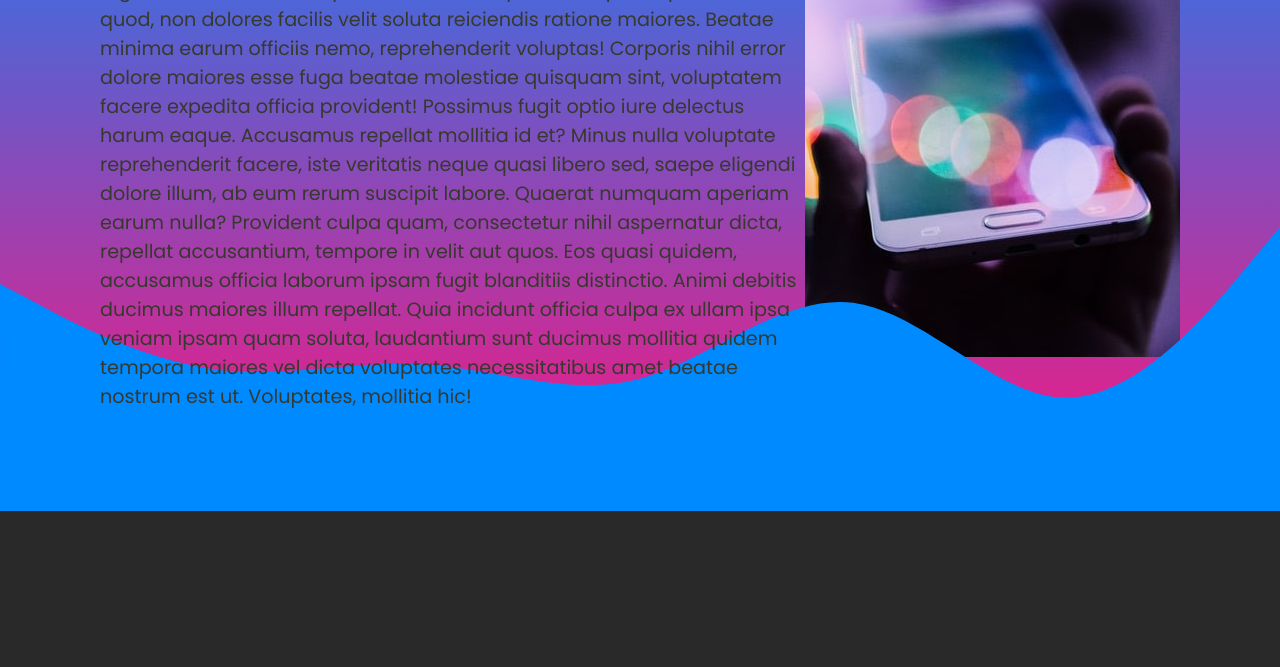
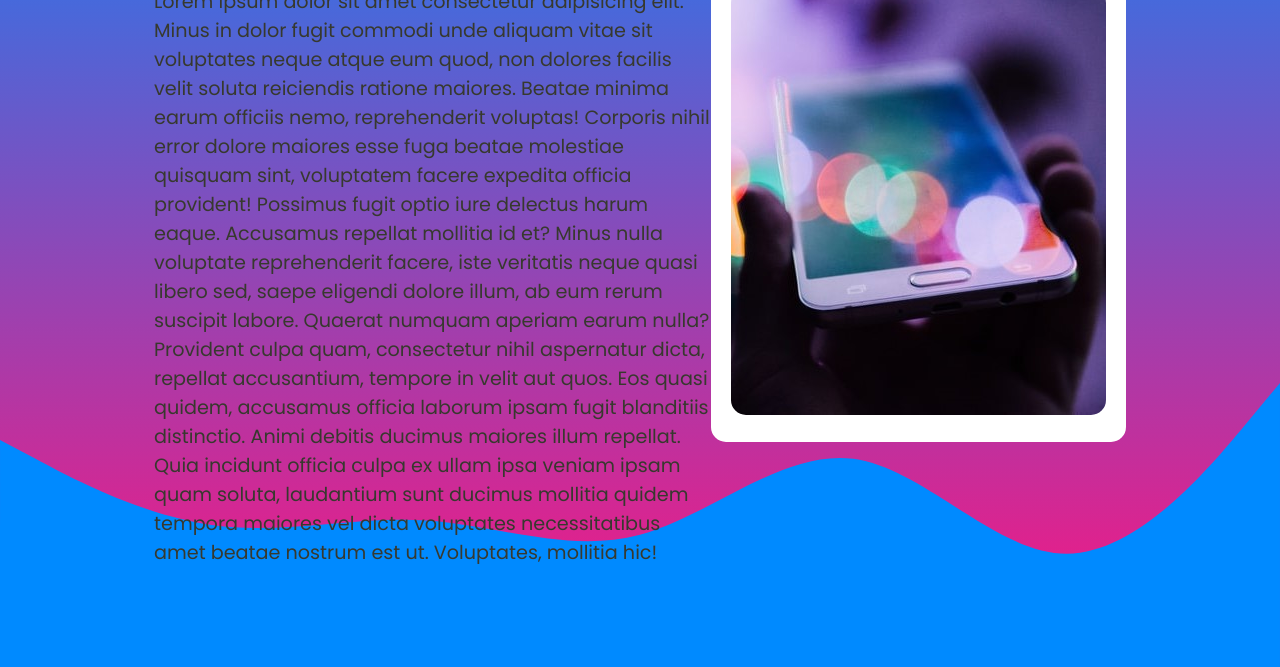
Before and after one commit to SebaGNH/Wave-Banner-Background, a plain HTML site: page index.html in a window 1280 px wide. Shown: the part 257-924 px from the top of the page. Before the commit the page ends 800 px from the top, so only its background shows below. Drawn offline with Linux system fonts and the light colour scheme.

Commit message:
se completaron estilos

```diff
--- a/css/style.sass
+++ b/css/style.sass
@@ -8,38 +8,43 @@
 body
     background-color: #292929
     color: #fff
-    display: flex
-    justify-content: center
-    align-items: center
-    min-height: 100vh
     font-family: 'Poppins', sans-serif
 
 main
     position: relative
     width: 100%
-    display: flex
-    justify-content: space-between
-    align-items: center
+    min-height: 100vh
     padding: 100px
-    box-sizing: border-box
     background: linear-gradient(180deg, #008aff, #ff137d),  url(../img/img-bg.jpg)
     background-size: cover
     background-blend-mode: screen
-    .content
-        z-index: 9
-        max-width: 700px
-        h2
-            font-size: 3em
-            color: #37392E
-        p
-            font-size: 1.2em
-            color: #37392E
-    img
-        z-index: 3
-        position: relative
-        border-radius: 15px
-    .wave
-        z-index: 5
-        position: absolute
-        bottom: 0
-        left: 0
+    display: flex
+    justify-content: center
+    .container
+        width: 90%
+        max-width: 1200px
+        display: flex
+        justify-content: space-between
+        align-items: center
+        .content
+            z-index: 9
+            max-width: 700px
+            h2
+                font-size: 3em
+                color: #37392E
+            p
+                font-size: 1.2em
+                color: #37392E
+        .img-box
+            z-index: 3
+            background-color: #fff
+            padding: 20px
+            border-radius: 15px
+            img
+                position: relative
+                border-radius: 15px
+        .wave
+            z-index: 5
+            position: absolute
+            bottom: 0
+            left: 0
--- a/index.html
+++ b/index.html
@@ -10,6 +10,7 @@
 </head>
 <body>
     <main>
+        <div class="container">
             <div class="content">
                 <h2>Wave Banner Background</h2>
                 <p>Lorem ipsum dolor sit amet consectetur adipisicing elit. Minus in dolor fugit commodi unde aliquam vitae sit voluptates neque atque eum quod, non dolores facilis velit soluta reiciendis ratione maiores.
@@ -18,10 +19,13 @@
                 Provident culpa quam, consectetur nihil aspernatur dicta, repellat accusantium, tempore in velit aut quos. Eos quasi quidem, accusamus officia laborum ipsam fugit blanditiis distinctio. Animi debitis ducimus maiores illum repellat.
                 Quia incidunt officia culpa ex ullam ipsa veniam ipsam quam soluta, laudantium sunt ducimus mollitia quidem tempora maiores vel dicta voluptates necessitatibus amet beatae nostrum est ut. Voluptates, mollitia hic!</p>
             </div>
+            <div class="img-box">
                 <img src="./img/img01.jpg" alt="">
+            </div>
             <svg class="wave" xmlns="http://www.w3.org/2000/svg" viewBox="0 0 1440 320">
                 <path fill="#008aff" fill-opacity="1" d="M0,64L40,85.3C80,107,160,149,240,160C320,171,400,149,480,154.7C560,160,640,192,720,170.7C800,149,880,75,960,85.3C1040,96,1120,192,1200,192C1280,192,1360,96,1400,48L1440,0L1440,320L1400,320C1360,320,1280,320,1200,320C1120,320,1040,320,960,320C880,320,800,320,720,320C640,320,560,320,480,320C400,320,320,320,240,320C160,320,80,320,40,320L0,320Z" style="--darkreader-inline-fill: #006ecc;" data-darkreader-inline-fill=""></path>
             </svg>
+        </div>
     </main>
 </body>
 </html>
```
Also changed, not shown: css/style.css, 1 other file. Lines whose indentation alone changed are shown as unchanged.
